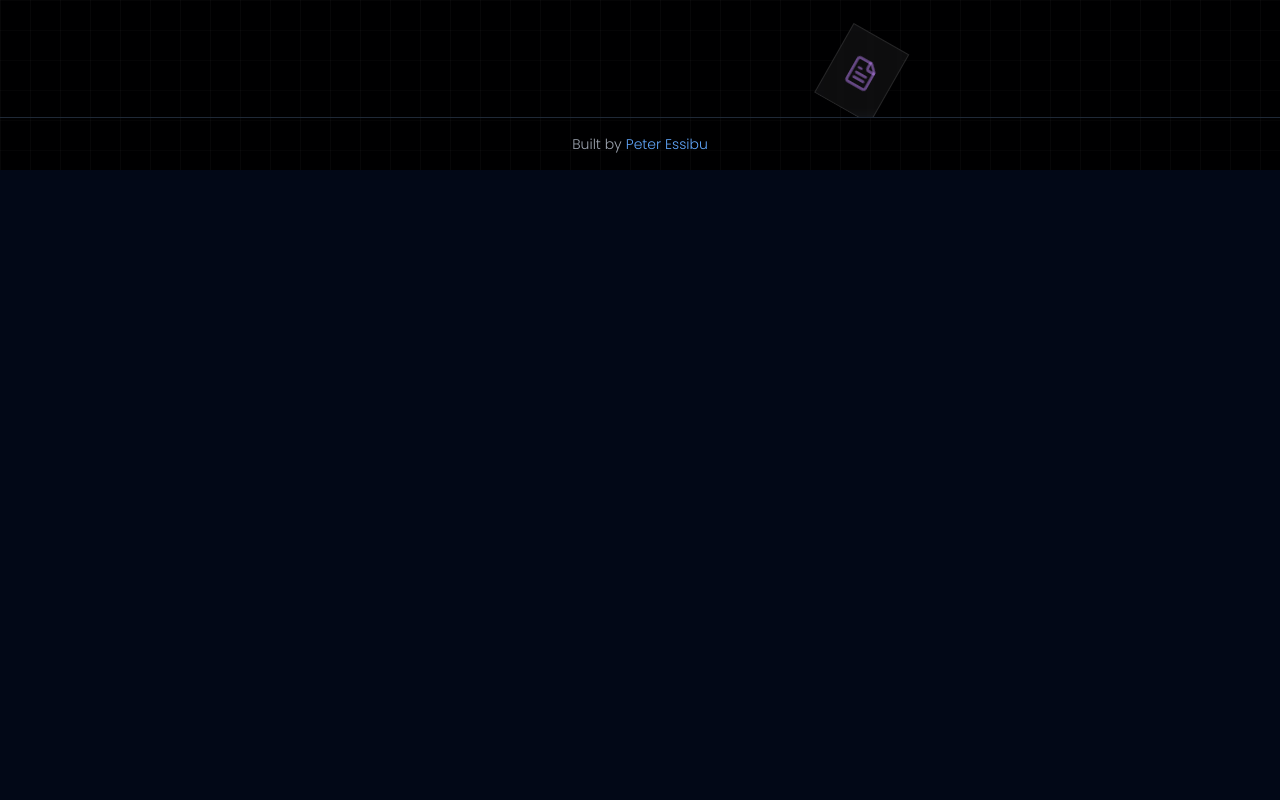
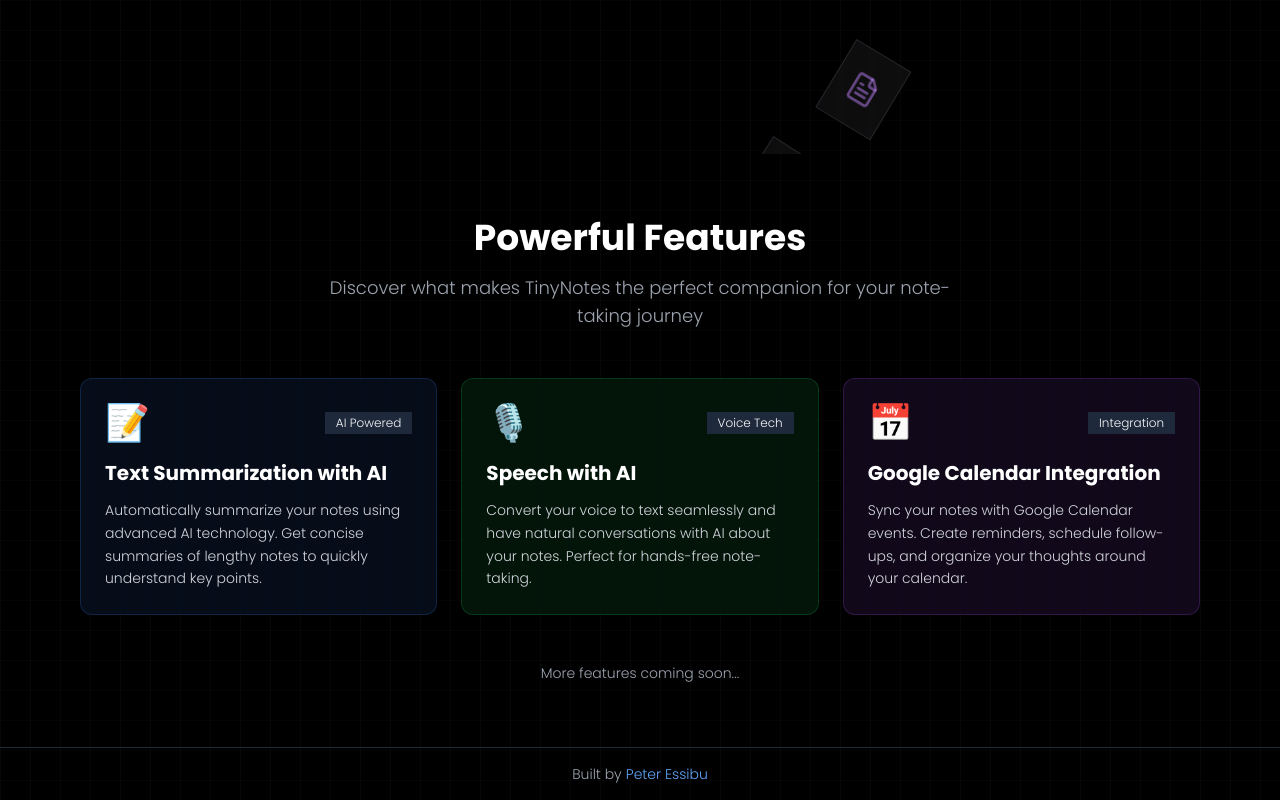
Before and after one commit to peterkessibu/tinynote, a Next.js app: page / in a window 1280 px wide. Shown: the part 630-1430 px from the top of the page. Before the commit the page ends 800 px from the top, so only its background shows below. Built offline with nearby package versions, Linux system fonts and the light colour scheme; no server answers.

Commit message:
Add Feature component to Home page; adjust layout for improved UI consistency

```diff
--- a/app/page.tsx
+++ b/app/page.tsx
@@ -5,6 +5,7 @@
 import Footer from "@/components/Footer";
 import LoadingPage from "@/components/Loading";
 import { Toaster } from "sonner";
+import Feature from "@/components/Feature";
 
 export default function Home() {
   const [isLoading, setIsLoading] = useState(true);
@@ -22,11 +23,12 @@
   }
 
   return (
-    <div className="bg-grid-white/[0.02] flex h-screen w-full flex-col justify-between overflow-hidden bg-black/[0.96]">
+    <div className="bg-grid-white/[0.02] flex min-h-screen w-full flex-col justify-between bg-black/[0.96]">
       <Header />
       <main className="flex w-full items-center justify-center overflow-hidden">
         <div className="w-full">
           <Hero />
+          <Feature />
         </div>
       </main>
       <Footer />
--- /dev/null
+++ b/components/Feature.tsx
@@ -0,0 +1,74 @@
+import React from "react";
+import { Card } from "@/components/ui/card";
+import { Badge } from "@/components/ui/badge";
+
+const Feature = () => {
+  const features = [
+    {
+      title: "Text Summarization with AI",
+      description: "Automatically summarize your notes using advanced AI technology. Get concise summaries of lengthy notes to quickly understand key points.",
+      icon: "📝",
+      badge: "AI Powered",
+      color: "bg-blue-500/10 border-blue-500/20"
+    },
+    {
+      title: "Speech with AI",
+      description: "Convert your voice to text seamlessly and have natural conversations with AI about your notes. Perfect for hands-free note-taking.",
+      icon: "🎙️",
+      badge: "Voice Tech",
+      color: "bg-green-500/10 border-green-500/20"
+    },
+    {
+      title: "Google Calendar Integration",
+      description: "Sync your notes with Google Calendar events. Create reminders, schedule follow-ups, and organize your thoughts around your calendar.",
+      icon: "📅",
+      badge: "Integration",
+      color: "bg-purple-500/10 border-purple-500/20"
+    }
+  ];
+
+  return (
+    <section className="py-16 px-4 max-w-6xl mx-auto">
+      <div className="text-center mb-12">
+        <h2 className="text-3xl md:text-4xl font-bold text-white mb-4">
+          Powerful Features
+        </h2>
+        <p className="text-gray-400 text-lg max-w-2xl mx-auto">
+          Discover what makes TinyNotes the perfect companion for your note-taking journey
+        </p>
+      </div>
+
+      <div className="grid grid-cols-1 md:grid-cols-2 lg:grid-cols-3 gap-6">
+        {features.map((feature, index) => (
+          <Card
+            key={index}
+            className={`p-6 ${feature.color} backdrop-blur-sm border hover:scale-105 transition-transform duration-300`}
+          >
+            <div className="flex items-center justify-between mb-4">
+              <div className="text-4xl">{feature.icon}</div>
+              <Badge variant="secondary" className="text-xs">
+                {feature.badge}
+              </Badge>
+            </div>
+
+            <h3 className="text-xl font-semibold text-white mb-3">
+              {feature.title}
+            </h3>
+
+            <p className="text-gray-300 text-sm leading-relaxed">
+              {feature.description}
+            </p>
+          </Card>
+        ))}
+      </div>
+
+      <div className="text-center mt-12">
+        <p className="text-gray-400 text-sm">
+          More features coming soon...
+        </p>
+      </div>
+    </section>
+  );
+};
+
+export default Feature;
```
